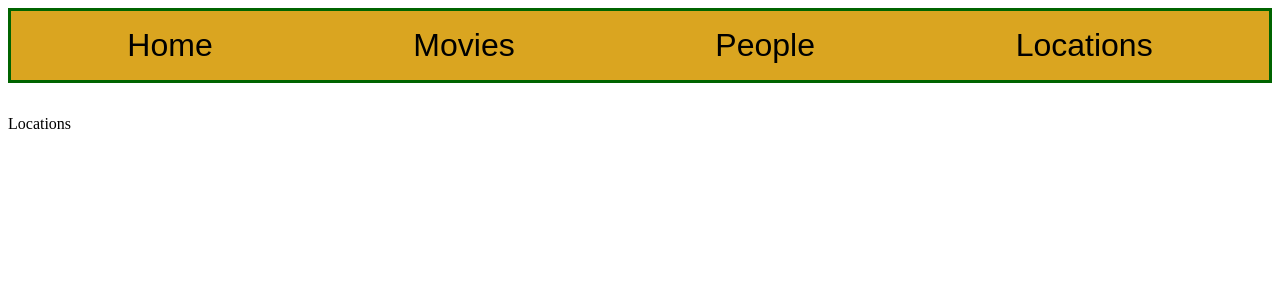
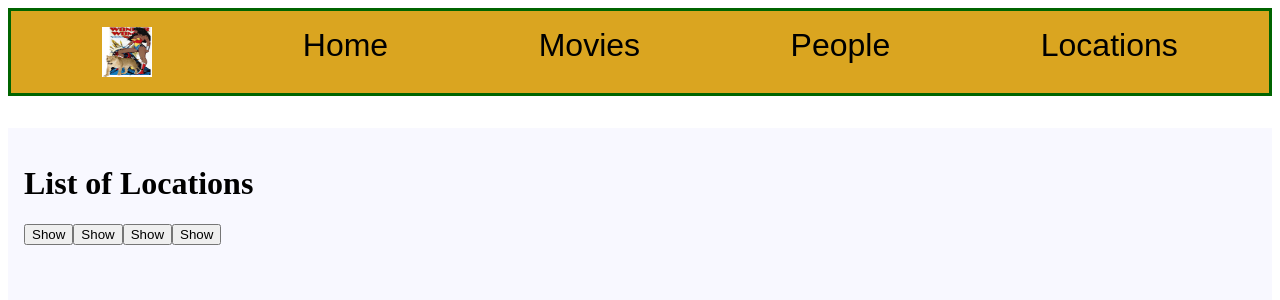
Before and after one commit to joinpursuit/9-1-module-three-assessment, a React (Create React App) app: page /locations in a window 1280 px wide. Shown: the top 300 px of the page. Built offline with nearby package versions, Linux system fonts and the light colour scheme; the HTML template or start-up script is replaced by a standard one.

Commit message:
populated Locations component with data and styled it, adjusted the laoyut. Added state and buttons for the 3 sorts

```diff
--- a/src/Components/Locations.js
+++ b/src/Components/Locations.js
@@ -5,7 +5,11 @@ export default function Locations() {
 
 
 const[locationData, setLocationData] =useState([])
-const[thisLocation, setThisLocation] =useState({})
+const[thisLocation, setThisLocation] =useState([])
+const[showLocation, setShowLocation] = useState(false)
+const[nameSort, setNameSort] = useState(false)
+const[climateSort, setClimateSort] = useState(false)
+const[terrainSort, setTerrainSort] = useState(false)
 
 useEffect(() => {
   fetch('locations.json')
@@ -15,8 +19,28 @@ useEffect(() => {
 )
 },[])
 
+
 return (
-  <div>Locations</div>
+  <div className="locations">
+    <h1>List of Locations</h1>
+    <button onClick={() => setShowLocation(!showLocation)}>{showLocation ? "Hide" : "Show"}</button>
+    <button onClick={() => setNameSort(!nameSort)}>{nameSort ? "Hide" : "Show"}</button>
+    <button onClick={() => setClimateSort(!climateSort)}>{climateSort ? "Hide" : "Show"}</button>
+    <button onClick={() => setTerrainSort(!terrainSort)}>{terrainSort ? "Hide" : "Show"}</button>
+    <ul>
+      {showLocation &&
+      locationData &&
+      locationData.map(locale =>(
+        <li classname locationBox key={locale.id}>
+         <p className='name'><strong>Name:</strong><span className="localeSpan">{locale.name}</span></p>
+         <p className='climate'><strong>Climate:</strong><span className="localeSpan" > {locale.climate}</span></p>
+         <p className='terrain'><strong>Terrain:</strong><span className="localeSpan"  >{locale.terrain}</span></p>
+        </li>
+      ))}
+    </ul>
+
+
+  </div>
 )
 
 
--- a/src/Components/Nav.js
+++ b/src/Components/Nav.js
@@ -1,6 +1,6 @@
 import React from 'react'
 import {Link} from "react-router-dom"
-// import wonderWomanLionness from "../../assets/wonderWomanLionness.png"
+import wonderWomanLionness from "../wonderWomanLionness.png"
 
 export default function Nav() {
 
@@ -8,7 +8,7 @@ export default function Nav() {
   return (
     <div>
         <nav>
-          {/* <img src="myIcon"></img> */}
+          <img className="wonderWoman" src={wonderWomanLionness} alt="wonder woman"/>
             <Link className='homePage' to="/">Home</Link>
             <Link className='moviesPage' to="/movies">Movies</Link>
             <Link className='peoplePage' to="/people">People</Link>
--- a/src/index.css
+++ b/src/index.css
@@ -19,7 +19,10 @@ nav a {
 nav img {
   height: 50px;
 }
-
+.wonderWoman{
+  height: 50px;
+  width: 50px;
+}
 .homePage:hover, .moviesPage:hover, .peoplePage:hover, .locationsPage:hover {
   color: crimson;
   font-weight: bold;
@@ -189,3 +192,24 @@ line-height: 1.3em;
 border: 2px solid rgb(255, 145, 0);
 background-color:rgba(255, 235, 205, .8);
 }
+
+li{
+  list-style:none;
+}
+.name, .climate, .terrain{
+  background-color: white;
+  height: 10vh;
+  text-align: center;
+}
+
+.locationBox {
+  text-align: center;
+  display: grid;
+  justify-content: center;
+  justify-items: center;
+  flex-direction: row;
+}
+
+.localeSpan{
+  margin-left: 4em;
+}
```
Also changed, not shown: src/wonderWomanLionness.png (renamed from assets/wonderWomanLionness.png).
